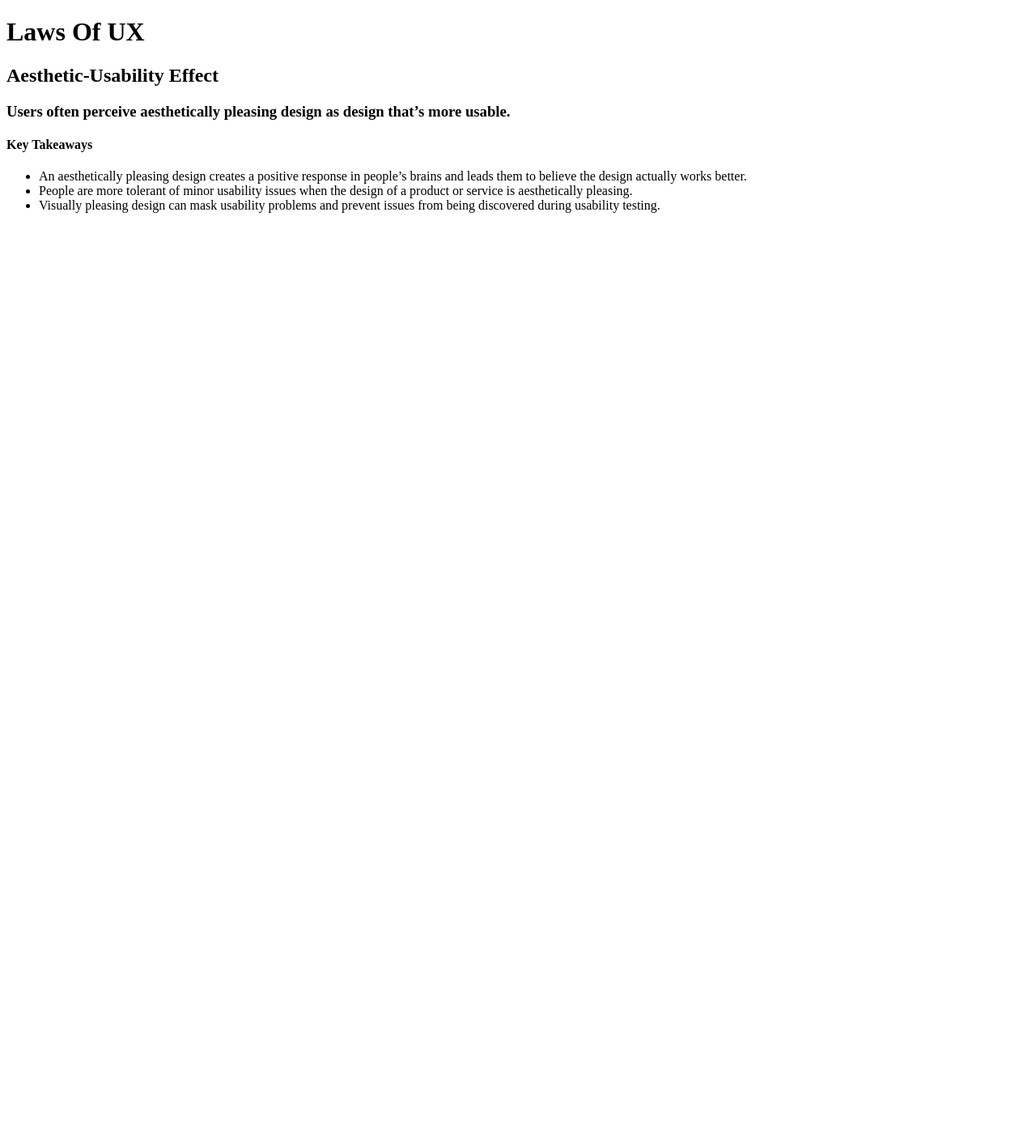
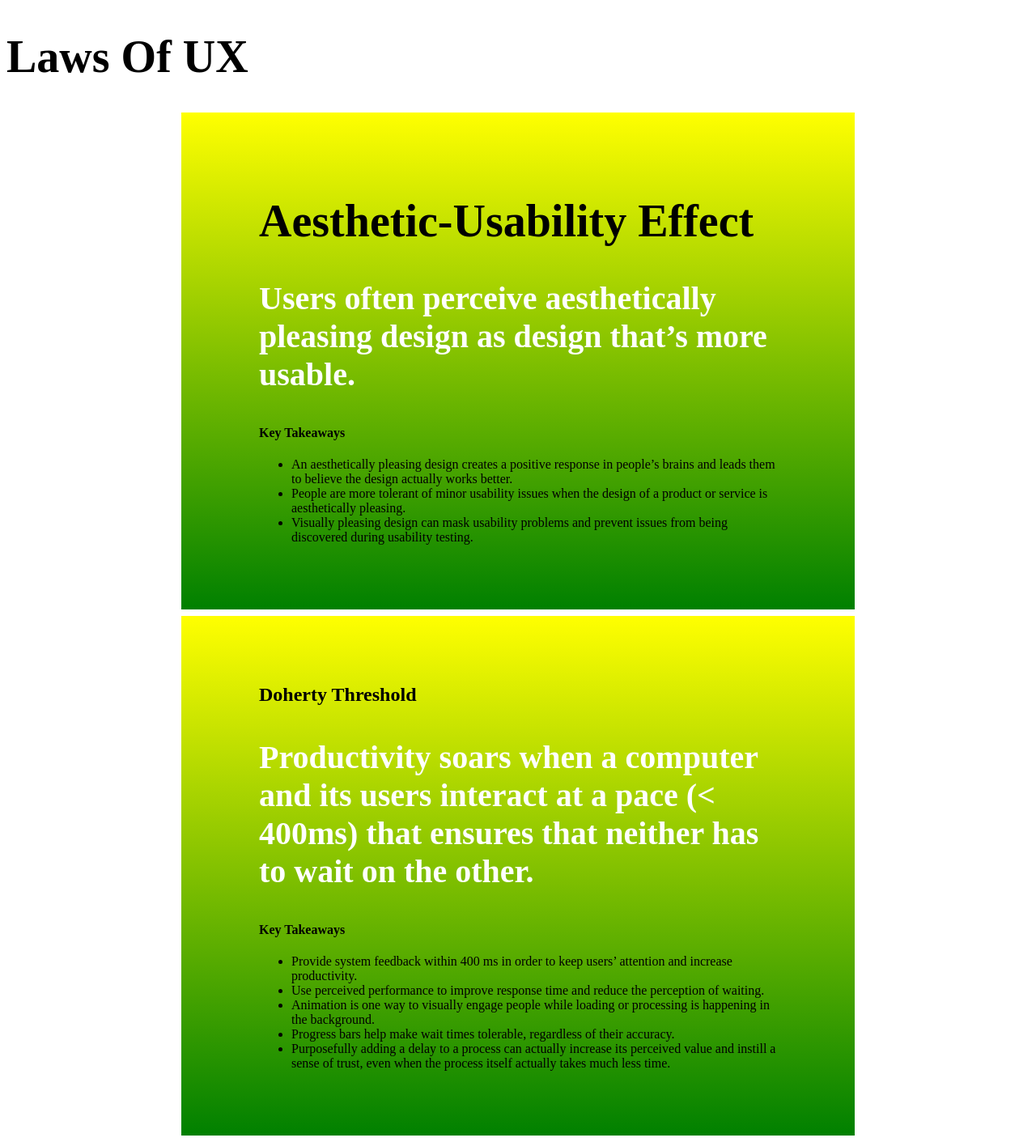
Before and after one commit to CodeCoreYVR/lab_solutions_bootcamp_sept_2022, a web app: file html_css_basics_i/make_single_column_page/index.html in a window 1280 px wide. Shown: the whole page at 81% size. Before the commit the page ends 263 px from the top, so only its background shows below. Run offline with its HTML, style and script files only (its server is not run), Linux system fonts and the light colour scheme.

Commit message:
added second principle and css styling

```diff
--- a/html_css_basics_i/make_single_column_page/css/index.css
+++ b/html_css_basics_i/make_single_column_page/css/index.css
@@ -3,13 +3,40 @@
 }
 
 .container {
-
+  /* height: 50vh; */
+  max-width: 40em;
+  background-image: linear-gradient(yellow, green);
+  padding-left: 6em;
+  padding-right: 6em;
+  padding-top: 4em;
+  padding-bottom: 4em;
+  position: relative;
+  overflow: auto;
+  margin-left: auto;
+  margin-right: auto;
+  margin-top: 1vh;
 }
 
 .inner-box {
-
+  /* position: relative; */
+  /* margin: auto; */
 }
 
 .list {
+  font-size: 2vh;
+}
 
+h1 {
+  font-size: 7vh;
+  font-weight: bold;
 }
+
+h3 {
+  font-size: 5vh;
+  color: white;
+}
+
+h4 {
+  font-size: 2vh;
+  font-weight: bold;
+}
--- a/html_css_basics_i/make_single_column_page/index.html
+++ b/html_css_basics_i/make_single_column_page/index.html
@@ -15,16 +15,16 @@
       </header>
 
       <div class='container'>
-        <div class ='innerBox'>
-          <h2>Aesthetic-Usability Effect</h2>
+        <div class ='inner-box'>
+          <h1>Aesthetic-Usability Effect</h1>
         </div>
-        <div class ='innerBox'>
+        <div class ='inner-box'>
           <h3>
             Users often perceive aesthetically pleasing design as
             design that’s more usable.
           </h3>
         </div>
-        <div class ='innerBox'>
+        <div class ='inner-box'>
           <h4>Key Takeaways</h4>
           <ul class='list'>
             <li>
@@ -46,6 +46,49 @@
         </div>
       </div>
 
+      <div class='container'>
+        <div class="inner-box">
+          <h2>Doherty Threshold</h2>
+        </div>
+        <div class='inner-box'>
+          <h3>
+            Productivity soars when a computer and its users interact
+            at a pace (< 400ms)  that ensures that neither has to wait
+            on the other.
+          </h3>
+        </div>
+        <div class="inner-box">
+          <h4>Key Takeaways</h4>
+          <ul class="list">
+            <li>
+              Provide system feedback within 400 ms in order to keep
+              users’ attention and increase productivity.
+            </li>
+            <li>
+              Use perceived performance to improve response time and
+              reduce the perception of waiting.
+            </li>
+            <li>
+              Animation is one way to visually engage people while
+              loading or processing is happening in the background.
+            </li>
+            <li>
+              Progress bars help make wait times tolerable,
+              regardless of their accuracy.
+            </li>
+            <li>
+              Purposefully adding a delay to a process can actually
+              increase its perceived value and instill a sense of
+              trust, even when the process itself actually takes much
+              less time.
+            </li>
+          </ul>
+        </div>
+      </div>
+
+
+
+
     </div>
   </body>
 </html>
```
